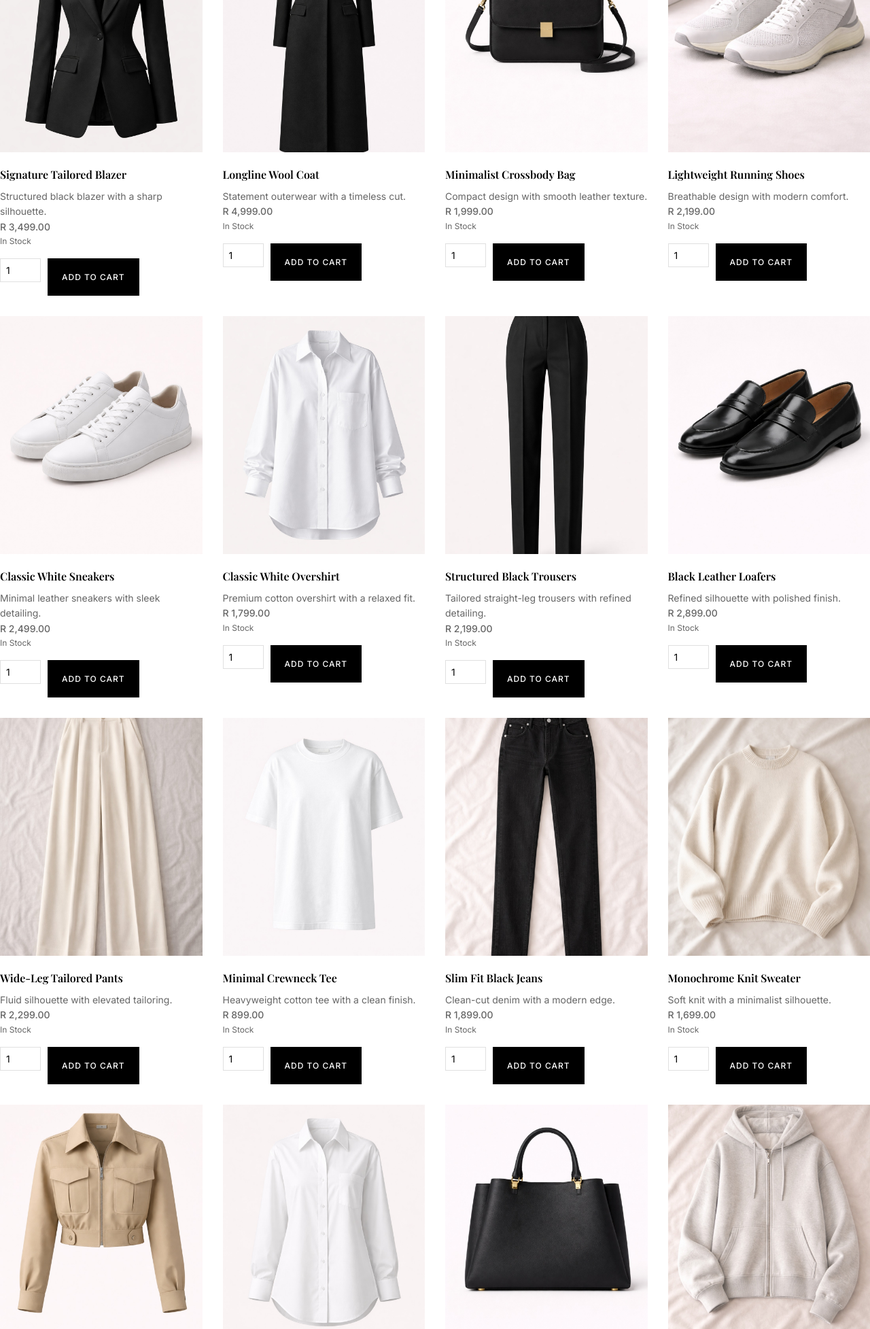
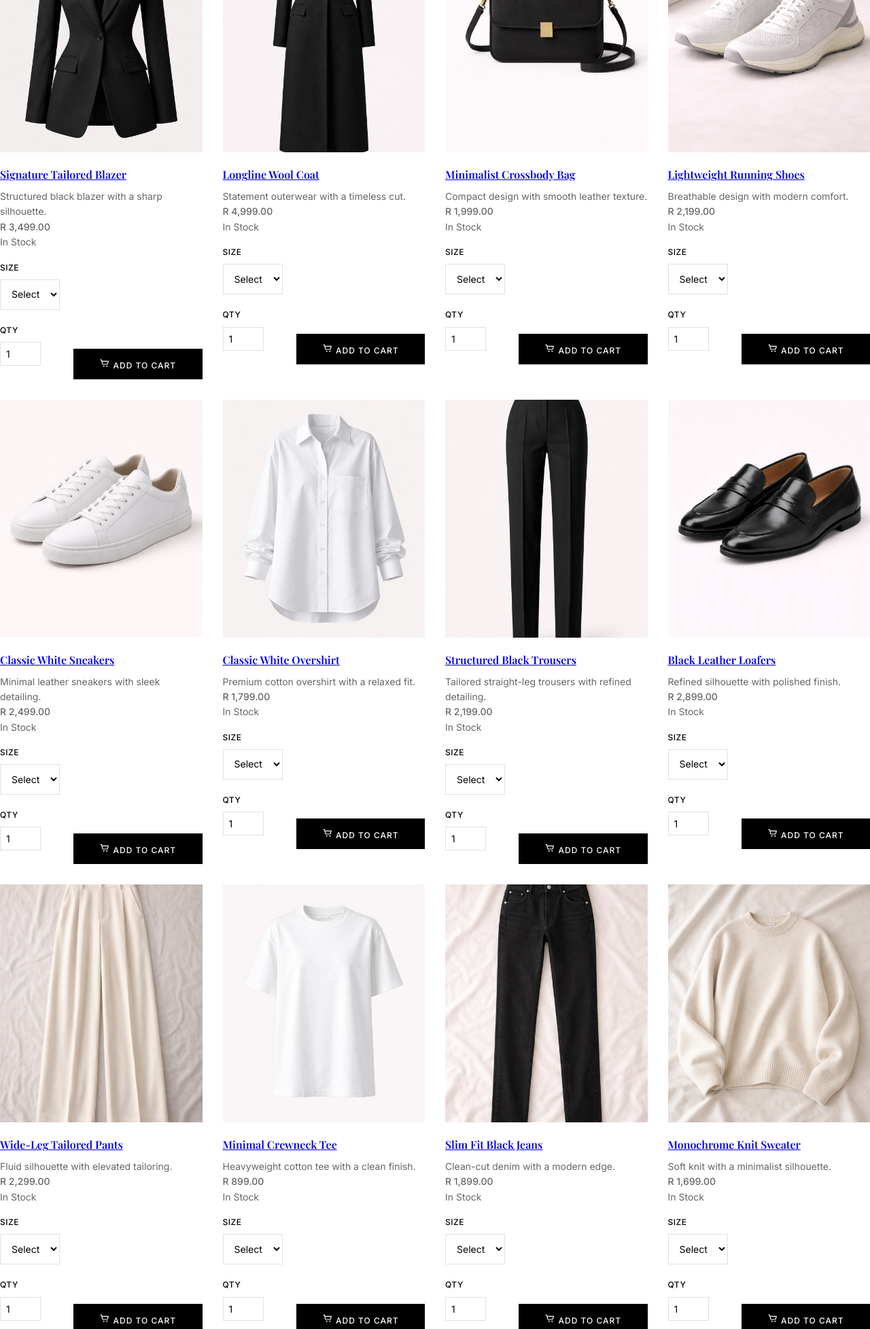
Before and after one commit to Fez-ile/Retail-System, a PHP site: page /products.php in a window 1280 px wide. Shown: the part 468-2423 px from the top of the page at 68% size. Run offline with PHP 8.4, Linux system fonts and the light colour scheme; data comes from the database, SQL or seed files in the repository.

Commit message:
Update products.php

```diff
--- a/products.php
+++ b/products.php
@@ -19,6 +19,8 @@ $cartCount = isset($_SESSION['cart']) ? array_sum($_SESSION['cart']) : 0;
 <head>
     <meta charset="utf-8">
     <title>Shop - AMMS</title>
+    <link rel="icon" type="image/jpeg" href="assets/images/favicon.jpg">
+    <link rel="shortcut icon" href="assets/images/favicon.jpg">
     <link rel="stylesheet" href="css/style.css">
     <script src="js/scripts.js" defer></script>
 </head>
@@ -48,6 +50,14 @@ $cartCount = isset($_SESSION['cart']) ? array_sum($_SESSION['cart']) : 0;
 
     <main class="container products">
         <h2>Shop Our Collection</h2>
+        <?php if (!empty($_SESSION['error'])): ?>
+            <div class="error"><?php echo htmlspecialchars($_SESSION['error']);
+            unset($_SESSION['error']); ?></div>
+        <?php endif; ?>
+        <?php if (!empty($_SESSION['message'])): ?>
+            <div class="success"><?php echo htmlspecialchars($_SESSION['message']);
+            unset($_SESSION['message']); ?></div>
+        <?php endif; ?>
 
         <?php if (count($products) === 0): ?>
             <p class="notice" style="text-align:center;">No products available at this moment. Check back soon.</p>
@@ -72,25 +82,51 @@ $cartCount = isset($_SESSION['cart']) ? array_sum($_SESSION['cart']) : 0;
                     }
                     ?>
                     <div class="product-card">
-                        <a href="product_detail.php?id=<?php echo $p['id']; ?>" style="text-decoration:none; color:inherit;">
+                        <a href="product_detail.php?id=<?php echo $p['id']; ?>" class="product-card-link">
                             <img src="<?php echo $imgSrc; ?>" alt="<?php echo htmlspecialchars($p['name']); ?>">
                             <h3><?php echo htmlspecialchars($p['name']); ?></h3>
                         </a>
-                        <p><?php echo htmlspecialchars(substr($p['description'], 0, 60)) . (strlen($p['description']) > 60 ? '...' : ''); ?>
-                        </p>
-                        <p class="price">R <?php echo number_format($p['price'], 2); ?></p>
-                        <p style="font-size:12px;color:var(--text-light);">
-                            <?php echo $p['stock'] > 0 ? 'In Stock' : 'Sold Out'; ?>
-                        </p>
+                        <div class="product-info">
+                            <p><?php echo htmlspecialchars(substr($p['description'], 0, 60)) . (strlen($p['description']) > 60 ? '...' : ''); ?>
+                            </p>
+                            <p class="price">R <?php echo number_format($p['price'], 2); ?></p>
+                            <p class="stock-status">
+                                <?php echo $p['stock'] > 0 ? 'In Stock' : 'Sold Out'; ?>
+                            </p>
+                        </div>
 
-                        <form method="post" action="add_to_cart.php">
+                        <form method="post" action="add_to_cart.php" class="requires-size-form">
                             <input type="hidden" name="product_id" value="<?php echo $p['id']; ?>">
-                            <div class="form-group" style="display:flex;gap:10px;">
-                                <input type="number" name="quantity" value="1" min="1" max="<?php echo (int) $p['stock']; ?>"
-                                    style="width:60px;">
-                                <button class="btn" type="submit" <?php echo $p['stock'] <= 0 ? 'disabled' : ''; ?>>Add to
-                                    Cart</button>
+                            <div class="purchase-controls">
+                                <div class="control-field">
+                                    <label for="size-<?php echo $p['id']; ?>">Size</label>
+                                    <select id="size-<?php echo $p['id']; ?>" name="size" class="size-select" required>
+                                        <option value="">Select</option>
+                                        <option value="XS">XS</option>
+                                        <option value="S">S</option>
+                                        <option value="M">M</option>
+                                        <option value="L">L</option>
+                                        <option value="XL">XL</option>
+                                    </select>
+                                </div>
+                                <div class="control-field control-qty">
+                                    <label for="qty-<?php echo $p['id']; ?>">Qty</label>
+                                    <input id="qty-<?php echo $p['id']; ?>" type="number" name="quantity" value="1" min="1"
+                                        max="<?php echo (int) $p['stock']; ?>">
+                                </div>
                             </div>
+                            <p class="field-error" aria-live="polite"></p>
+                            <button class="btn add-to-cart-btn" type="submit" <?php echo $p['stock'] <= 0 ? 'disabled' : ''; ?>>
+                                <span class="cart-btn-icon" aria-hidden="true">
+                                    <svg viewBox="0 0 24 24" width="16" height="16" fill="none" xmlns="http://www.w3.org/2000/svg">
+                                        <path d="M3 5h2l2.2 9.2a1 1 0 0 0 1 .8h8.9a1 1 0 0 0 1-.8L20 8H7.2" stroke="currentColor"
+                                            stroke-width="1.8" stroke-linecap="round" stroke-linejoin="round" />
+                                        <circle cx="10" cy="19" r="1.5" fill="currentColor" />
+                                        <circle cx="17" cy="19" r="1.5" fill="currentColor" />
+                                    </svg>
+                                </span>
+                                <span>Add to Cart</span>
+                            </button>
                         </form>
                     </div>
                 <?php endforeach; ?>
```
